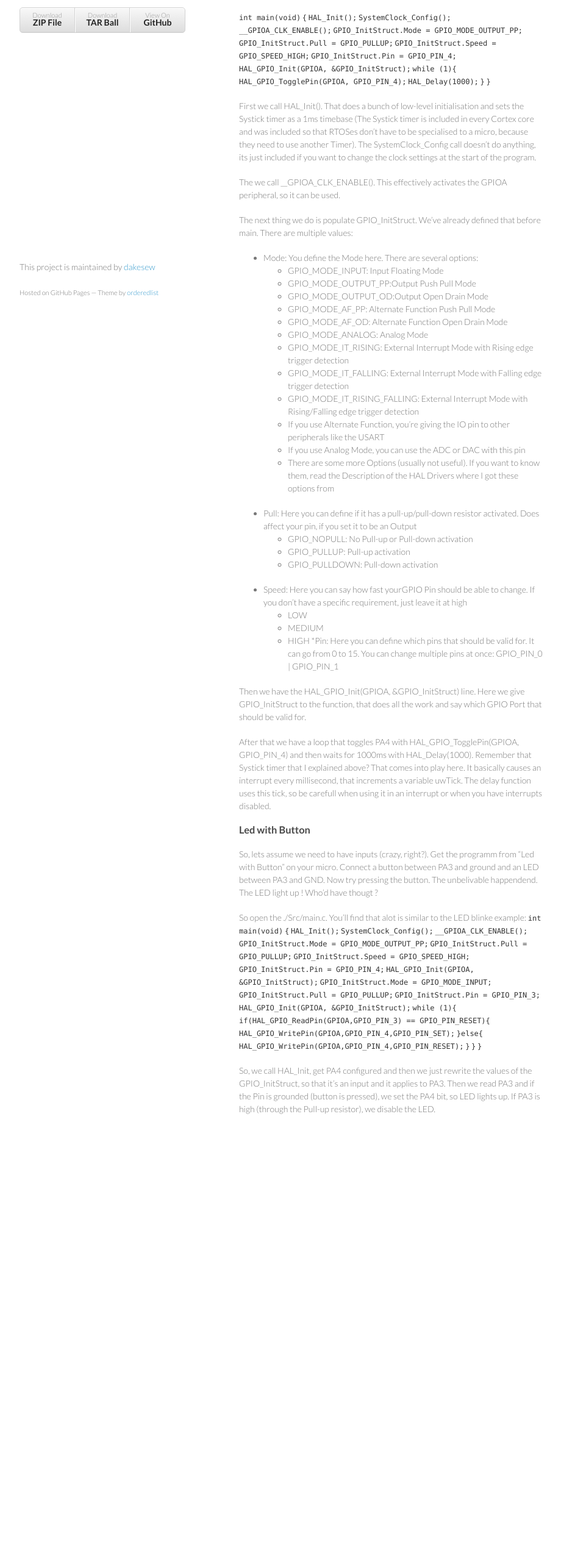
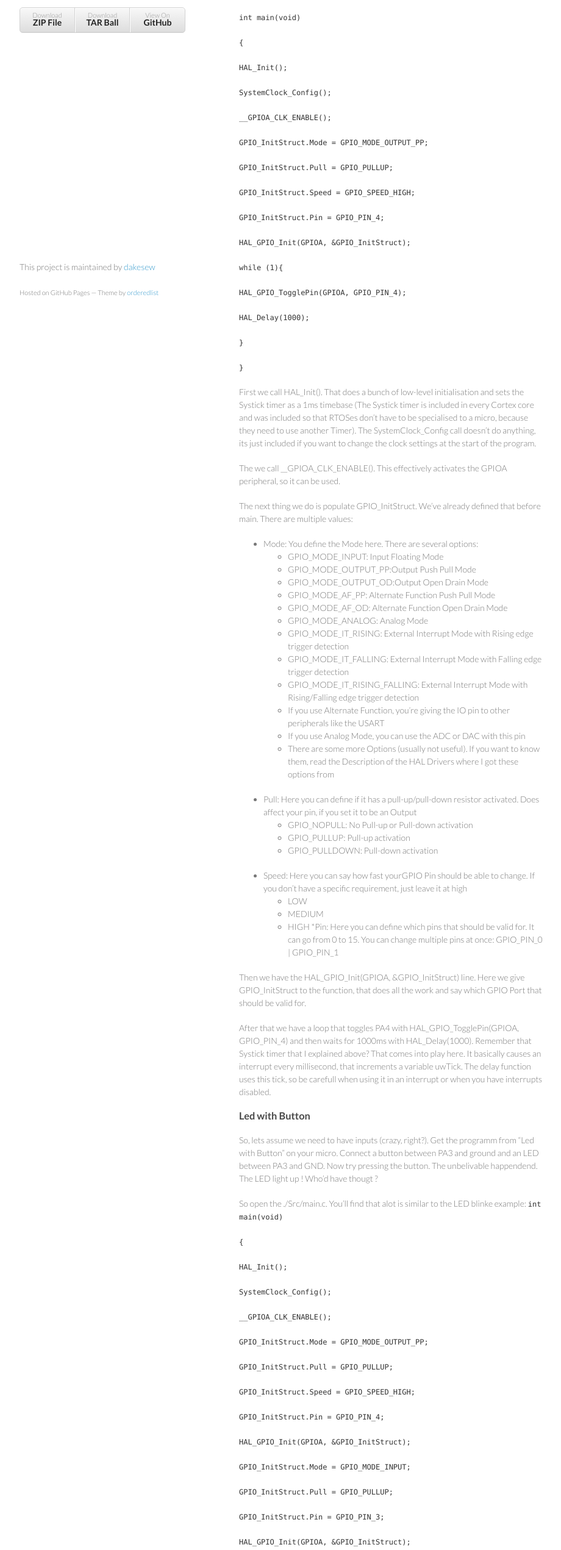
Before and after one commit to david-sawatzke/stm32f030f4-Projects, a plain HTML site: page index.html in a window 1280 px wide. Shown: the part 241-2783 px from the top of the page at 61% size, without its empty margins (178-1098 px from the left). Before the commit the page ends 2140 px from the top, so only its background shows below. Drawn offline with Linux system fonts and the light colour scheme.

```diff
--- a/index.html
+++ b/index.html
@@ -39,21 +39,35 @@
 <p>Connect an Led between PA4 and GND
 Look at the main function (I’ve removed the comments)</p>
 
-<p><code>int main(void)</code>
-<code>{</code>
-<code>HAL_Init();</code>
-<code>SystemClock_Config();</code>
-<code>__GPIOA_CLK_ENABLE();</code>
-<code>GPIO_InitStruct.Mode  = GPIO_MODE_OUTPUT_PP;</code>
-<code>GPIO_InitStruct.Pull  = GPIO_PULLUP;</code>
-<code>GPIO_InitStruct.Speed = GPIO_SPEED_HIGH;</code>
-<code>GPIO_InitStruct.Pin = GPIO_PIN_4;</code>
-<code>HAL_GPIO_Init(GPIOA, &amp;GPIO_InitStruct);</code>
-<code>while (1){</code>
-<code>HAL_GPIO_TogglePin(GPIOA, GPIO_PIN_4);</code>
-<code>HAL_Delay(1000);</code>
-<code>}</code>
-<code>}</code></p>
+<p><code>int main(void)</code></p>
+
+<p><code>{</code></p>
+
+<p><code>HAL_Init();</code></p>
+
+<p><code>SystemClock_Config();</code></p>
+
+<p><code>__GPIOA_CLK_ENABLE();</code></p>
+
+<p><code>GPIO_InitStruct.Mode  = GPIO_MODE_OUTPUT_PP;</code></p>
+
+<p><code>GPIO_InitStruct.Pull  = GPIO_PULLUP;</code></p>
+
+<p><code>GPIO_InitStruct.Speed = GPIO_SPEED_HIGH;</code></p>
+
+<p><code>GPIO_InitStruct.Pin = GPIO_PIN_4;</code></p>
+
+<p><code>HAL_GPIO_Init(GPIOA, &amp;GPIO_InitStruct);</code></p>
+
+<p><code>while (1){</code></p>
+
+<p><code>HAL_GPIO_TogglePin(GPIOA, GPIO_PIN_4);</code></p>
+
+<p><code>HAL_Delay(1000);</code></p>
+
+<p><code>}</code></p>
+
+<p><code>}</code></p>
 
 <p>First we call HAL_Init(). That does a bunch of low-level initialisation and sets the Systick timer as a 1ms timebase (The Systick timer is included in every Cortex core  and was included so that RTOSes don’t have to be specialised to a micro, because they need to use another Timer). The SystemClock_Config call doesn’t do anything, its just included if you want to change the clock settings at the start of the program.</p>
 
@@ -108,28 +122,50 @@ Look at the main function (I’ve removed the comments)</p>
 <p>So, lets assume we need to have inputs (crazy, right?).  Get the programm from “Led with Button” on your micro. Connect a button between PA3 and ground and an LED between PA3 and GND. Now try pressing the button. The unbelivable happendend. The LED light up ! Who’d have thougt ?</p>
 
 <p>So open the ./Src/main.c. You’ll find that alot is similar to the LED blinke example:
-<code>int main(void)</code>
-<code>{</code>
-  <code>HAL_Init();</code>
-  <code>SystemClock_Config();</code>
-  <code>__GPIOA_CLK_ENABLE();</code>
-  <code>GPIO_InitStruct.Mode  = GPIO_MODE_OUTPUT_PP;</code>
-  <code>GPIO_InitStruct.Pull  = GPIO_PULLUP;</code>
-  <code>GPIO_InitStruct.Speed = GPIO_SPEED_HIGH;</code>
-  <code>GPIO_InitStruct.Pin = GPIO_PIN_4;</code>
-  <code>HAL_GPIO_Init(GPIOA, &amp;GPIO_InitStruct);</code>
-  <code>GPIO_InitStruct.Mode  = GPIO_MODE_INPUT;</code>
-  <code>GPIO_InitStruct.Pull  = GPIO_PULLUP;</code>
-  <code>GPIO_InitStruct.Pin = GPIO_PIN_3;</code>
-  <code>HAL_GPIO_Init(GPIOA, &amp;GPIO_InitStruct);</code>
-  <code>while (1){</code>
-    <code>if(HAL_GPIO_ReadPin(GPIOA,GPIO_PIN_3) == GPIO_PIN_RESET){</code>
-      <code>HAL_GPIO_WritePin(GPIOA,GPIO_PIN_4,GPIO_PIN_SET);</code>
-    <code>}else{</code>
-      <code>HAL_GPIO_WritePin(GPIOA,GPIO_PIN_4,GPIO_PIN_RESET);</code>
-    <code>}</code>
-  <code>}</code>
-<code>}</code></p>
+<code>int main(void)</code></p>
+
+<p><code>{</code></p>
+
+<p><code>HAL_Init();</code></p>
+
+<p><code>SystemClock_Config();</code></p>
+
+<p><code>__GPIOA_CLK_ENABLE();</code></p>
+
+<p><code>GPIO_InitStruct.Mode  = GPIO_MODE_OUTPUT_PP;</code></p>
+
+<p><code>GPIO_InitStruct.Pull  = GPIO_PULLUP;</code></p>
+
+<p><code>GPIO_InitStruct.Speed = GPIO_SPEED_HIGH;</code></p>
+
+<p><code>GPIO_InitStruct.Pin = GPIO_PIN_4;</code></p>
+
+<p><code>HAL_GPIO_Init(GPIOA, &amp;GPIO_InitStruct);</code></p>
+
+<p><code>GPIO_InitStruct.Mode  = GPIO_MODE_INPUT;</code></p>
+
+<p><code>GPIO_InitStruct.Pull  = GPIO_PULLUP;</code></p>
+
+<p><code>GPIO_InitStruct.Pin = GPIO_PIN_3;</code></p>
+
+<p><code>HAL_GPIO_Init(GPIOA, &amp;GPIO_InitStruct);</code></p>
+
+<p><code>while (1){</code></p>
+
+<pre><code>`if(HAL_GPIO_ReadPin(GPIOA,GPIO_PIN_3) == GPIO_PIN_RESET){`
+
+  `HAL_GPIO_WritePin(GPIOA,GPIO_PIN_4,GPIO_PIN_SET);`
+
+`}else{`
+
+  `HAL_GPIO_WritePin(GPIOA,GPIO_PIN_4,GPIO_PIN_RESET);`
+
+`}`
+</code></pre>
+
+<p><code>}</code></p>
+
+<p><code>}</code></p>
 
 <p>So, we call HAL_Init, get PA4 configured and then we just rewrite the values of the GPIO_InitStruct, so that it’s an input and it applies to PA3. Then we read PA3 and if the Pin is grounded (button is pressed), we set the PA4 bit, so LED lights up. If PA3 is high (through the Pull-up resistor), we disable the LED.</p>
       </section>
```
Also changed, not shown: params.json (+1 -1 lines).
